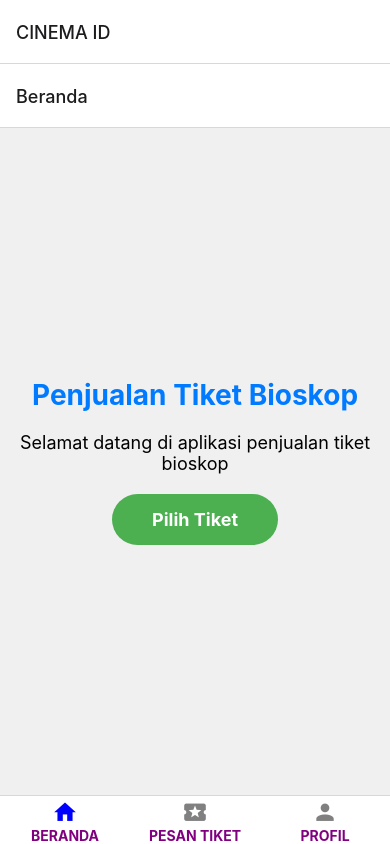
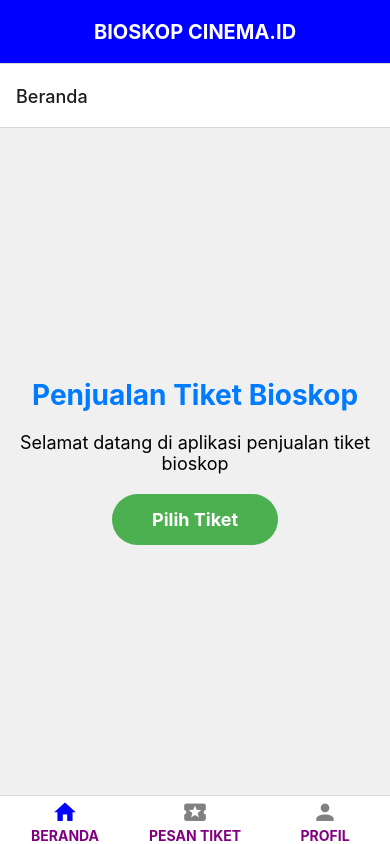
Before and after one commit to wildanmaulidy/cinema.id, a React Native app: screen / in a window 390 px wide. Built offline with nearby package versions, Linux system fonts and the light colour scheme.

Commit message:
perubahan terbaru

```diff
--- a/scr/App.jsx
+++ b/scr/App.jsx
@@ -54,7 +54,21 @@ const App = () => {
   return (
     <NavigationContainer>
       <Stack.Navigator>
-        <Stack.Screen name="CINEMA ID" component={MyTabs} />
+        <Stack.Screen
+          name="BIOSKOP CINEMA.ID"
+          component={MyTabs}
+          options={{
+            headerTitleAlign: 'center',
+            headerStyle: {
+              backgroundColor: 'blue',
+            },
+            headerTintColor: '#fff',
+            headerTitleStyle: {
+              fontSize: 20,
+              fontWeight: 'bold',
+            },
+          }}
+        />
       </Stack.Navigator>
     </NavigationContainer>
   );
```
